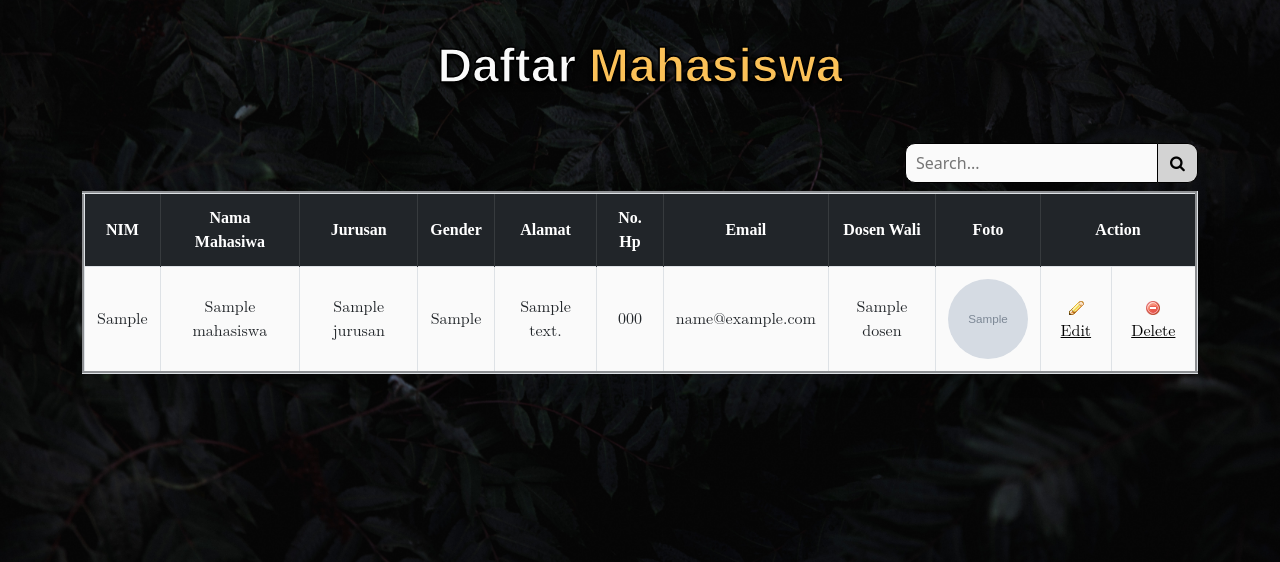
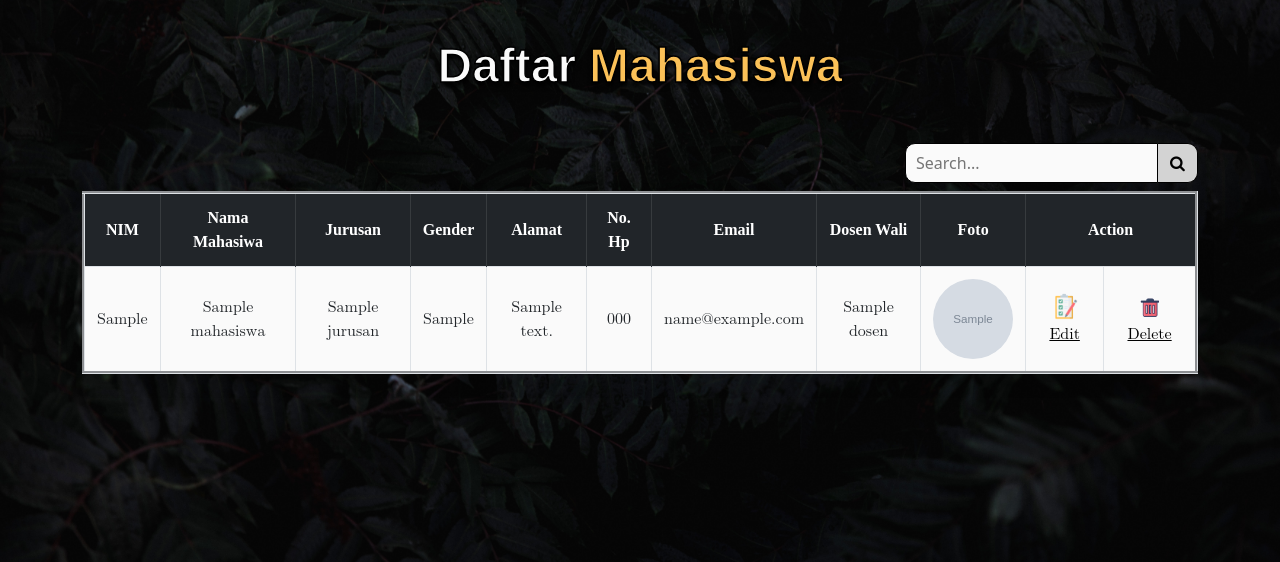
Before and after one commit to BagusNata/uas-pemrograman-web, a PHP site: page /admin_selectMhs.php in a window 1280 px wide. Shown: the part 59-621 px from the top of the page. Run offline with PHP 8.4, Linux system fonts and the light colour scheme; the visitor is signed in with stand-in values (Sample User, id 1); tables that the repository leaves empty or names only in its code hold one stand-in row (values such as "Sample post"); grey boxes marked "Sample" are stand-in pictures; some libraries are stand-ins or nearby versions.

Commit message:
update action button

```diff
--- a/admin_searchMhs.php
+++ b/admin_searchMhs.php
@@ -97,10 +97,10 @@
                   ?>
                 </td>
                 <td class="text-center">
-                  <a style="color:black;" href="editMhs.php?nim=<?php echo $tampil['nim']?>" class="btn-edit"> <img src="Assets/Image/b_edit.png"> Edit </a>
+                  <a style="color:black;" href="editMhs.php?nim=<?php echo $tampil['nim']?>" class="btn-edit"> <img src="Assets/Image/b_update.png" width="30px"> Edit </a>
                 </td>
                 <td class="text-center">
-                  <a style="color:black;" href="proses_mahasiswa.php?q=delete&nim=<?php echo $tampil['nim'] ?>" class="btn-del"> <img src="Assets/Image/b_drop.png"> Delete </a>
+                  <a style="color:black;" href="proses_mahasiswa.php?q=delete&nim=<?php echo $tampil['nim'] ?>" class="btn-del"> <img src="Assets/Image/b_delete.png" width="30px"> Delete </a>
                 </td>
               </tr>
               <?php } ?>
--- a/admin_selectMhs.php
+++ b/admin_selectMhs.php
@@ -97,10 +97,10 @@
                   ?>
                 </td>
                 <td class="text-center">
-                  <a style="color:black;" href="editMhs.php?nim=<?php echo $tampil['nim']?>" class="btn-edit"> <img src="Assets/Image/b_edit.png"> Edit </a>
+                  <a style="color:black;" href="editMhs.php?nim=<?php echo $tampil['nim']?>" class="btn-edit"> <img src="Assets/Image/b_update.png" width="30px"> Edit </a>
                 </td>
                 <td class="text-center">
-                  <a style="color:black;" href="proses_mahasiswa.php?q=delete&nim=<?php echo $tampil['nim'] ?>" class="btn-del"> <img src="Assets/Image/b_drop.png"> Delete </a>
+                  <a style="color:black;" href="proses_mahasiswa.php?q=delete&nim=<?php echo $tampil['nim'] ?>" class="btn-del"> <img src="Assets/Image/b_delete.png" width="30px"> Delete </a>
                 </td>
               </tr>
               <?php } ?>
--- a/selectAdminJadwal.php
+++ b/selectAdminJadwal.php
@@ -60,7 +60,7 @@
                 <!-- ACTION -->
                 <!-- ubah jadwal -->
                 <td class="text-center">
-                  <a style="color:black;" href="edit_admin_jadwal.php?kode_jadwal=<?php echo $data['kode_jadwal']?>" class="btn-edit"> <img src="Assets/Image/b_update.png" width="30px"> ubah </a>
+                  <a style="color:black;" href="edit_admin_jadwal.php?kode_jadwal=<?php echo $data['kode_jadwal']?>" class="btn-edit"> <img src="Assets/Image/b_update.png" width="30px"> Edit </a>
                 </td>
                 <!-- delete jadwal -->
                 <td class="text-center">
```
